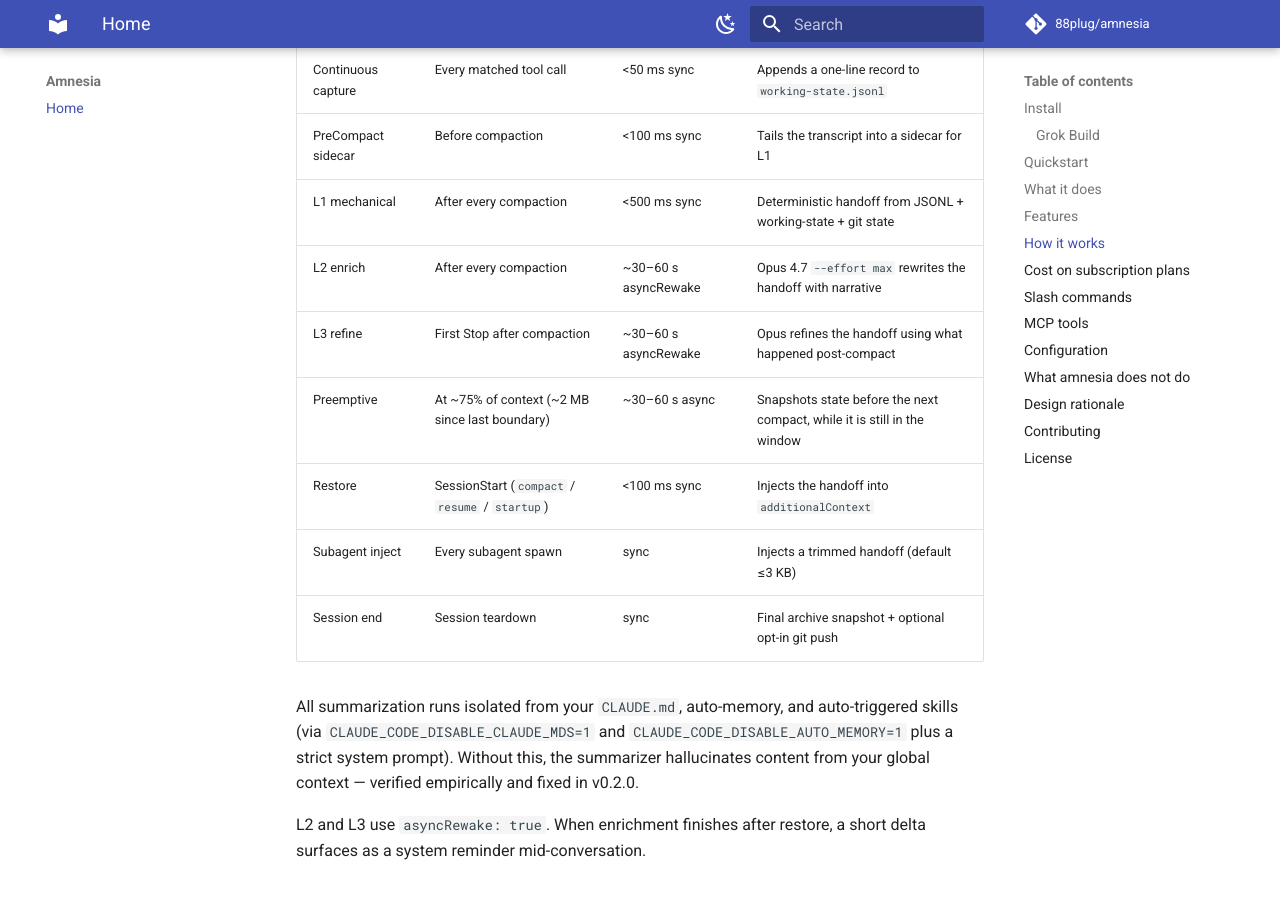
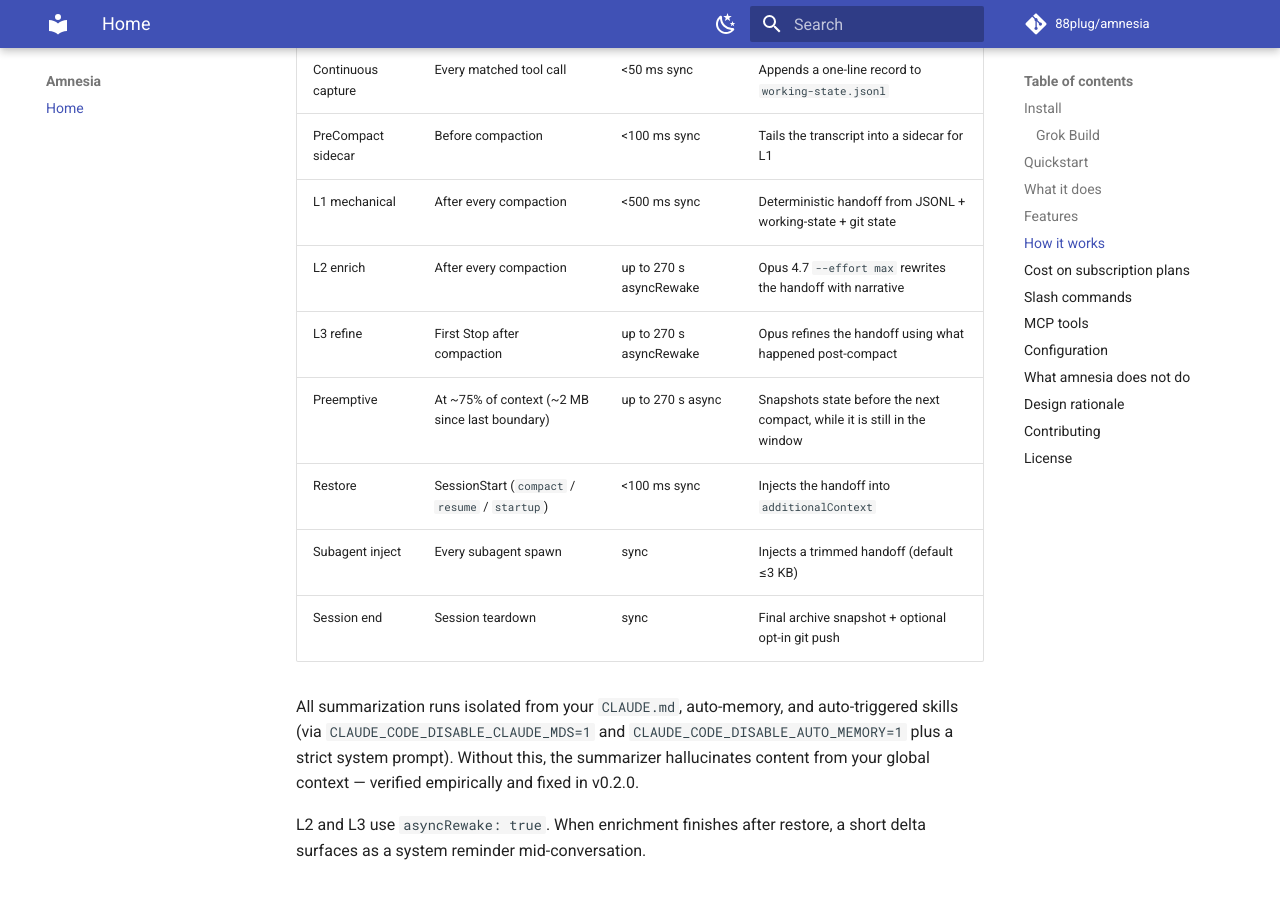
Before and after one commit to 88plug/amnesia, an MkDocs documentation site: the page built from docs/index.md, in a window 1280 px wide and 900 px high, scrolled down 2368 px. Built offline with MkDocs 1.6.1 and Material for MkDocs 9.7.7, drawn with Linux system fonts in a browser that asks for light colours; comment, search, counter and statistics services are not loaded.

Commit message:
fix(hooks): let the post-compact handoff finish (#5)
effort=max took longer than the 180s kill, so the compact kept the
older handoff. Give the summarizer 270s inside a 360s hook budget.

```diff
--- a/docs/index.md
+++ b/docs/index.md
@@ -79,9 +79,9 @@
 | Continuous capture | Every matched tool call | &lt;50 ms sync | Appends a one-line record to `working-state.jsonl` |
 | PreCompact sidecar | Before compaction | &lt;100 ms sync | Tails the transcript into a sidecar for L1 |
 | L1 mechanical | After every compaction | &lt;500 ms sync | Deterministic handoff from JSONL + working-state + git state |
-| L2 enrich | After every compaction | ~30–60 s asyncRewake | Opus 4.7 `--effort max` rewrites the handoff with narrative |
-| L3 refine | First Stop after compaction | ~30–60 s asyncRewake | Opus refines the handoff using what happened post-compact |
-| Preemptive | At ~75% of context (~2 MB since last boundary) | ~30–60 s async | Snapshots state before the next compact, while it is still in the window |
+| L2 enrich | After every compaction | up to 270 s asyncRewake | Opus 4.7 `--effort max` rewrites the handoff with narrative |
+| L3 refine | First Stop after compaction | up to 270 s asyncRewake | Opus refines the handoff using what happened post-compact |
+| Preemptive | At ~75% of context (~2 MB since last boundary) | up to 270 s async | Snapshots state before the next compact, while it is still in the window |
 | Restore | SessionStart (`compact` / `resume` / `startup`) | &lt;100 ms sync | Injects the handoff into `additionalContext` |
 | Subagent inject | Every subagent spawn | sync | Injects a trimmed handoff (default ≤3 KB) |
 | Session end | Session teardown | sync | Final archive snapshot + optional opt-in git push |
```
Also changed, not shown: CHANGELOG.md (+4 -0 lines), README.md (+3 -3 lines), 5 other files.
